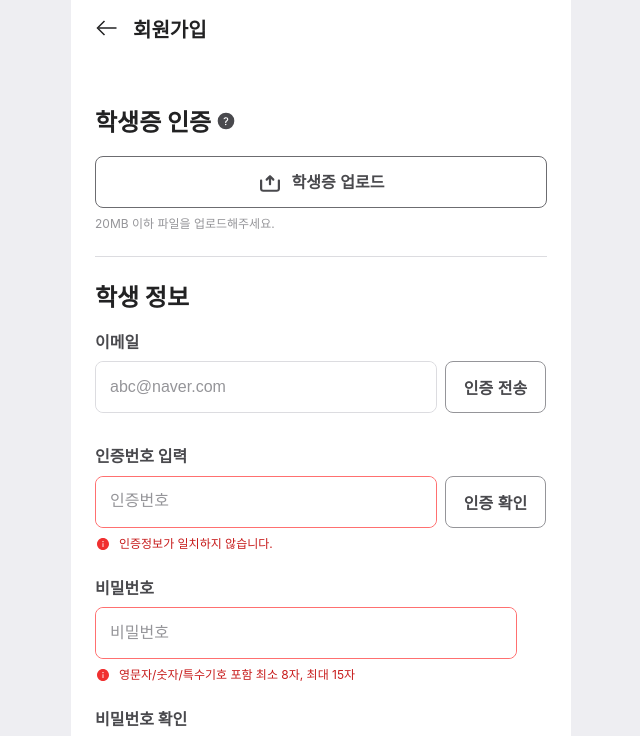
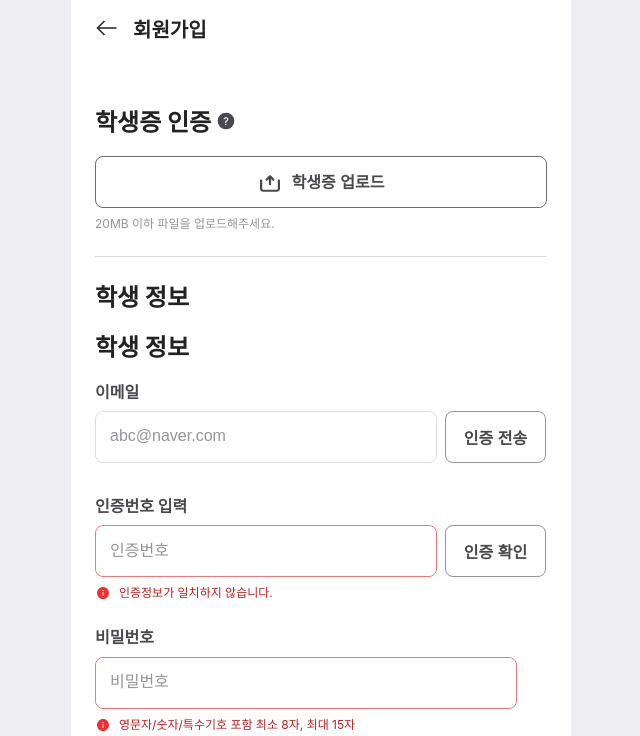
Before and after one commit to Wingle-SMWU/Wingle-Frontend, a Next.js app: page /auth/signup in a window 1280 px wide. Shown: the top 736 px of the page, without its empty margins (319-959 px from the left). Built offline with nearby package versions, Linux system fonts and the light colour scheme.

Commit message:
#35 - refactor: inputBox 제목 signup에서 signupInput옮김

```diff
--- a/src/components/authpage/signup/signUpInput.tsx
+++ b/src/components/authpage/signup/signUpInput.tsx
@@ -188,6 +188,9 @@ export default function InputBox() {
 
   return (
     <>
+      <Text.Title1 color="gray900">학생 정보</Text.Title1>
+      <Margin direction="column" size={16} />
+
       <Text.Body1 color="gray700">이메일</Text.Body1>
       <Margin direction="column" size={8} />
       <S.ContentWrapper>
```
